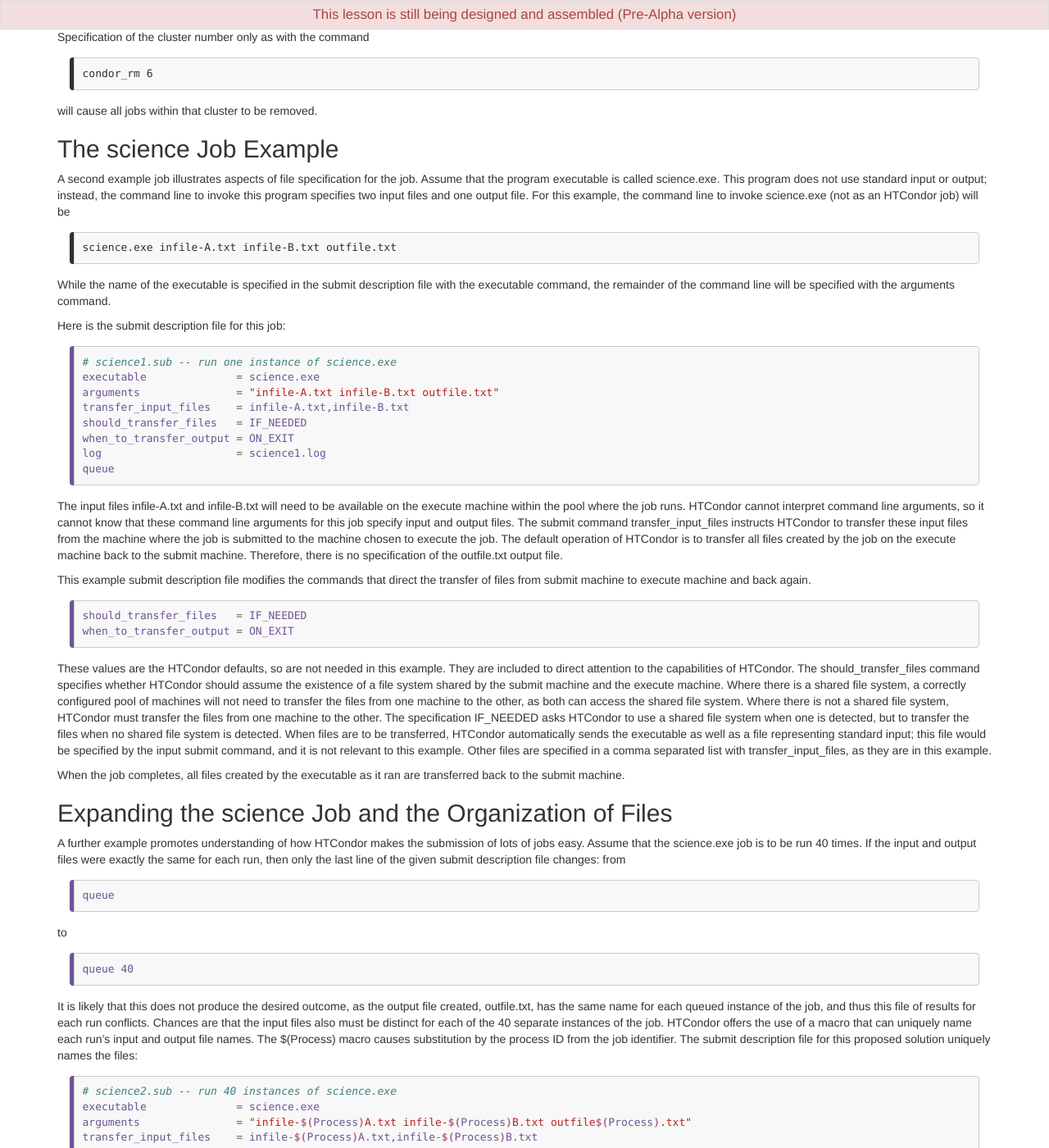
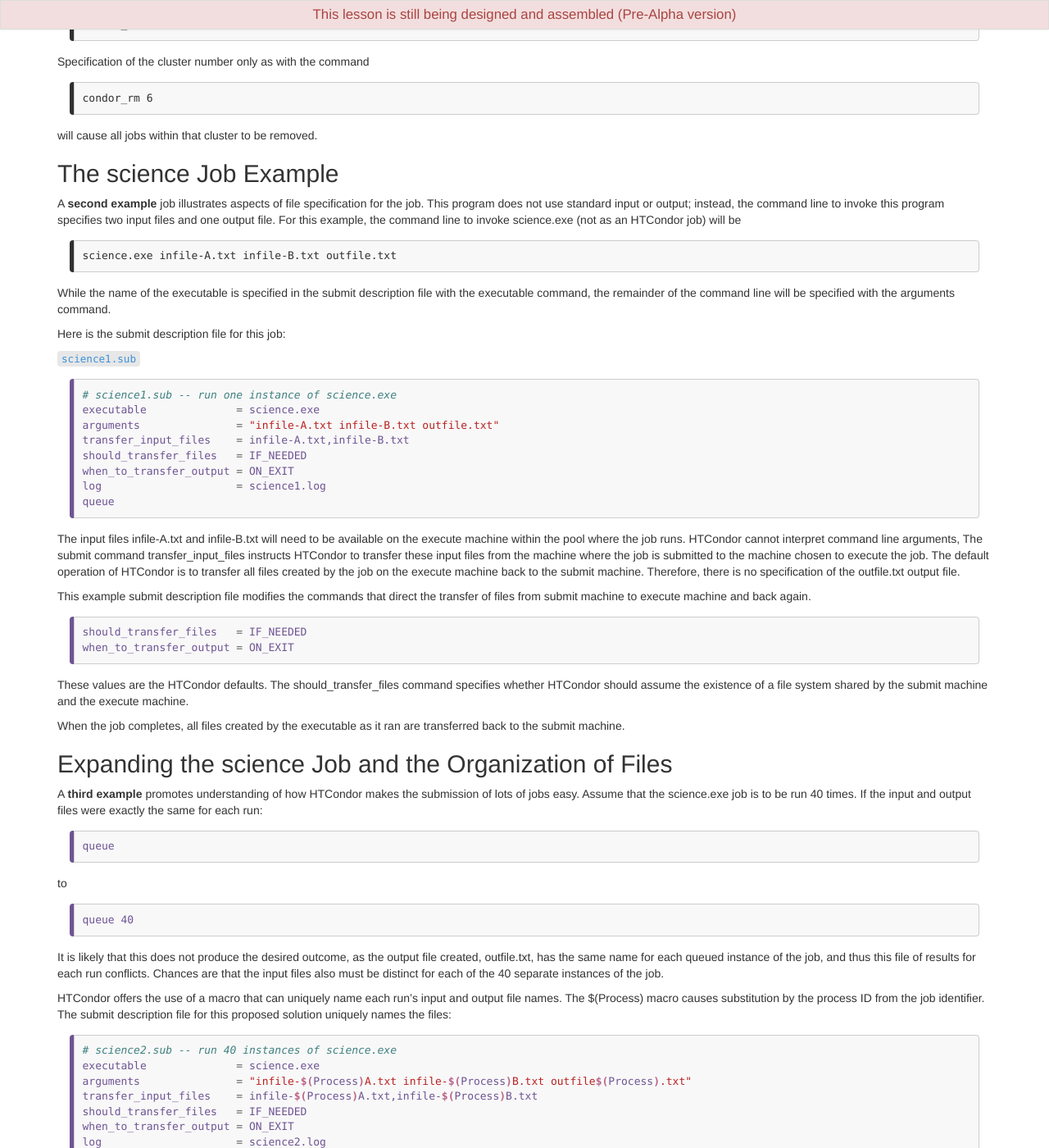
Before and after one commit to Cecilia-Duran/chicago_tier3_batch_and_storage, a Jekyll site: the page built from _episodes/02-htcondor quick.md, in a window 1280 px wide and 1400 px high, scrolled down 3244 px. Shown: the whole window at 82% size. Built offline with Jekyll 4.4.1, drawn with Linux system fonts in a browser that asks for light colours; some of the changed text lies outside the part shown.

Commit message:
Update 02-htcondor quick.md

````diff
--- a/_episodes/02-htcondor quick.md
+++ b/_episodes/02-htcondor quick.md
@@ -50,8 +50,9 @@ Change the sleep.sh file to be executable by running the following command:
 chmod u+x sleep.sh
 ```
 
-The submit description file describes the job. To submit this sample job, again use an editor to create the file sleep.sub.
+The submit description file describes the job. To submit this sample job, again use an editor to create the file:
 
+`sleep.sub.`
 ```bash
 # sleep.sub -- simple sleep job
 
@@ -187,7 +188,7 @@ will cause all jobs within that cluster to be removed.
 
 ## The science Job Example
 
-A second example job illustrates aspects of file specification for the job. Assume that the program executable is called science.exe. This program does not use standard input or output; instead, the command line to invoke this program specifies two input files and one output file. For this example, the command line to invoke science.exe (not as an HTCondor job) will be
+A **second example** job illustrates aspects of file specification for the job. This program does not use standard input or output; instead, the command line to invoke this program specifies two input files and one output file. For this example, the command line to invoke science.exe (not as an HTCondor job) will be
 
 ```
 science.exe infile-A.txt infile-B.txt outfile.txt
@@ -198,6 +199,7 @@ While the name of the executable is specified in the submit description file wit
 
 Here is the submit description file for this job:
 
+`science1.sub`
 ``` bash
 # science1.sub -- run one instance of science.exe
 executable              = science.exe
@@ -208,7 +210,7 @@ when_to_transfer_output = ON_EXIT
 log                     = science1.log
 queue
 ```
-The input files infile-A.txt and infile-B.txt will need to be available on the execute machine within the pool where the job runs. HTCondor cannot interpret command line arguments, so it cannot know that these command line arguments for this job specify input and output files. The submit command transfer_input_files instructs HTCondor to transfer these input files from the machine where the job is submitted to the machine chosen to execute the job. The default operation of HTCondor is to transfer all files created by the job on the execute machine back to the submit machine. Therefore, there is no specification of the outfile.txt output file.
+The input files infile-A.txt and infile-B.txt will need to be available on the execute machine within the pool where the job runs. HTCondor cannot interpret command line arguments, The submit command transfer_input_files instructs HTCondor to transfer these input files from the machine where the job is submitted to the machine chosen to execute the job. The default operation of HTCondor is to transfer all files created by the job on the execute machine back to the submit machine. Therefore, there is no specification of the outfile.txt output file.
 
 This example submit description file modifies the commands that direct the transfer of files from submit machine to execute machine and back again.
 
@@ -219,13 +221,13 @@ when_to_transfer_output = ON_EXIT
 {: .output}
 
 
-These values are the HTCondor defaults, so are not needed in this example. They are included to direct attention to the capabilities of HTCondor. The should_transfer_files command specifies whether HTCondor should assume the existence of a file system shared by the submit machine and the execute machine. Where there is a shared file system, a correctly configured pool of machines will not need to transfer the files from one machine to the other, as both can access the shared file system. Where there is not a shared file system, HTCondor must transfer the files from one machine to the other. The specification IF_NEEDED asks HTCondor to use a shared file system when one is detected, but to transfer the files when no shared file system is detected. When files are to be transferred, HTCondor automatically sends the executable as well as a file representing standard input; this file would be specified by the input submit command, and it is not relevant to this example. Other files are specified in a comma separated list with transfer_input_files, as they are in this example.
+These values are the HTCondor defaults. The should_transfer_files command specifies whether HTCondor should assume the existence of a file system shared by the submit machine and the execute machine.
 
 When the job completes, all files created by the executable as it ran are transferred back to the submit machine.
 
 ## Expanding the science Job and the Organization of Files
 
-A further example promotes understanding of how HTCondor makes the submission of lots of jobs easy. Assume that the science.exe job is to be run 40 times. If the input and output files were exactly the same for each run, then only the last line of the given submit description file changes: from
+A **third example** promotes understanding of how HTCondor makes the submission of lots of jobs easy. Assume that the science.exe job is to be run 40 times. If the input and output files were exactly the same for each run:
 
 ```bash
 queue
@@ -237,7 +239,9 @@ queue 40
 ```
 {: .output}
 
-It is likely that this does not produce the desired outcome, as the output file created, outfile.txt, has the same name for each queued instance of the job, and thus this file of results for each run conflicts. Chances are that the input files also must be distinct for each of the 40 separate instances of the job. HTCondor offers the use of a macro that can uniquely name each run’s input and output file names. The $(Process) macro causes substitution by the process ID from the job identifier. The submit description file for this proposed solution uniquely names the files:
+It is likely that this does not produce the desired outcome, as the output file created, outfile.txt, has the same name for each queued instance of the job, and thus this file of results for each run conflicts. Chances are that the input files also must be distinct for each of the 40 separate instances of the job.
+
+HTCondor offers the use of a macro that can uniquely name each run’s input and output file names. The $(Process) macro causes substitution by the process ID from the job identifier. The submit description file for this proposed solution uniquely names the files:
 
 ```bash
 # science2.sub -- run 40 instances of science.exe
````
